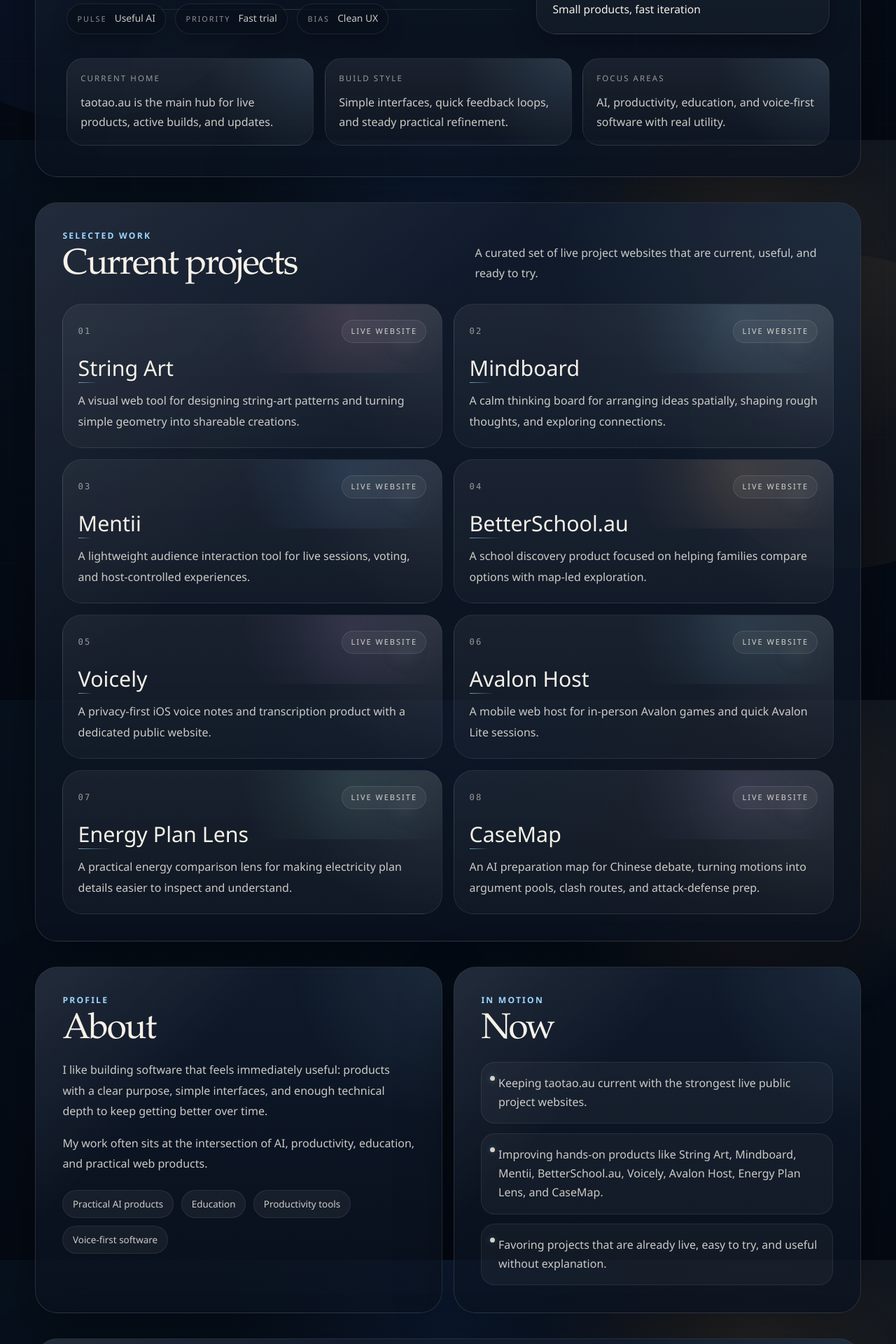
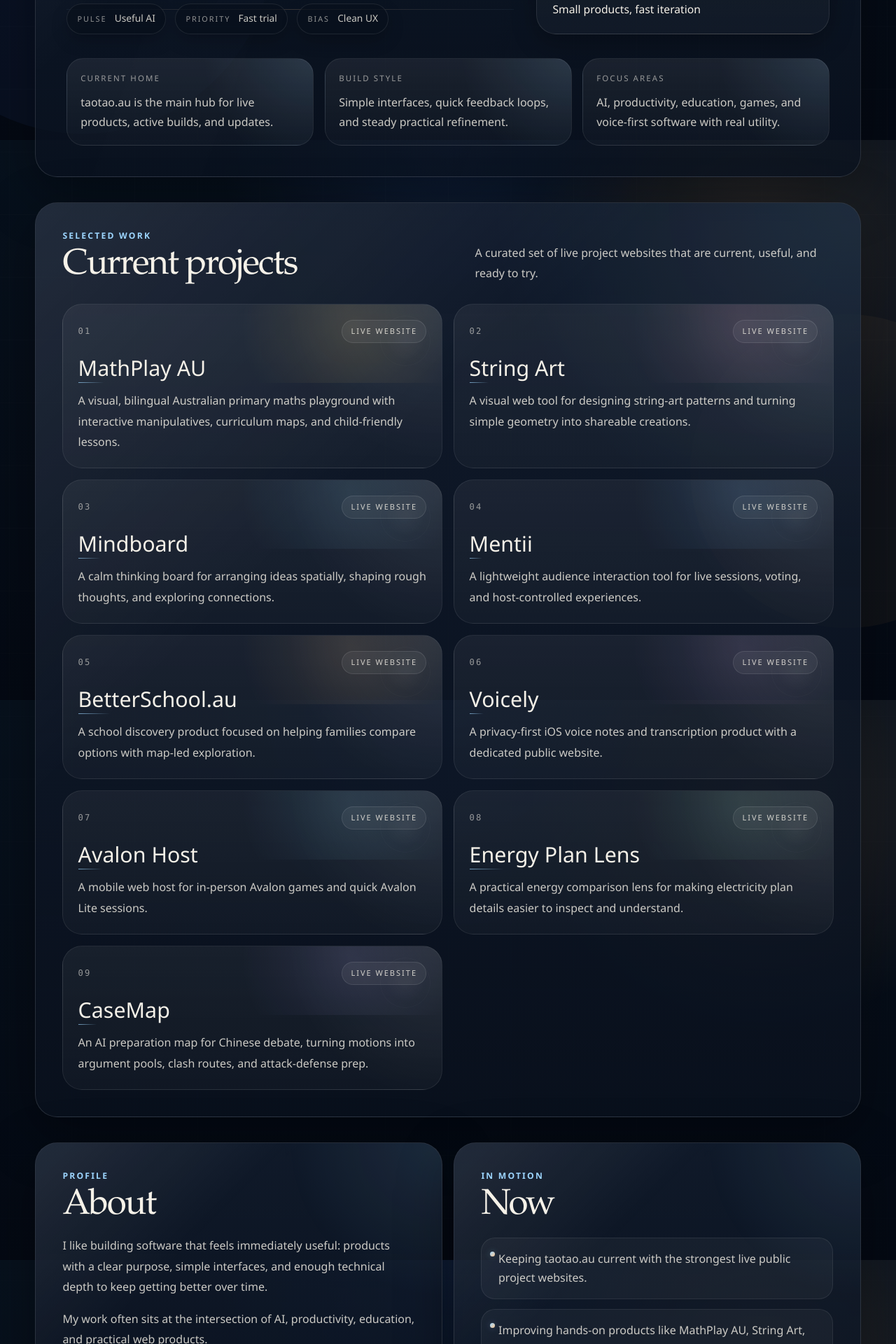
Before and after one commit to hellotaotao/taotao-au, a Next.js app: page / in a window 1280 px wide. Shown: the part 600-2520 px from the top of the page at 70% size. Built offline with nearby package versions, Linux system fonts and the light colour scheme.

Commit message:
feat: add MathPlay AU to portfolio

```diff
--- a/src/app/i18n.ts
+++ b/src/app/i18n.ts
@@ -75,6 +75,15 @@ export function resolveLocale({
 }
 
 const projectsBase = [
+  {
+    name: "MathPlay AU",
+    href: "https://mathplay.taotao.au/",
+    accent: "rgba(255, 211, 102, 0.52)",
+    description: {
+      en: "A visual, bilingual Australian primary maths playground with interactive manipulatives, curriculum maps, and child-friendly lessons.",
+      zh: "一个可视化、双语的澳洲小学数学互动乐园，用教具、课程地图和儿童友好的动态课程帮助学习。",
+    },
+  },
   {
     name: "String Art",
     href: "https://stringart.taotao.au/",
@@ -194,7 +203,7 @@ export const translations = {
       },
       {
         label: "Focus areas",
-        value: "AI, productivity, education, and voice-first software with real utility.",
+        value: "AI, productivity, education, games, and voice-first software with real utility.",
       },
     ],
     motionSignals: [
@@ -219,7 +228,7 @@ export const translations = {
     ],
     nowItems: [
       "Keeping taotao.au current with the strongest live public project websites.",
-      "Improving hands-on products like String Art, Mindboard, Mentii, BetterSchool.au, Voicely, Avalon Host, Energy Plan Lens, and CaseMap.",
+      "Improving hands-on products like MathPlay AU, String Art, Mindboard, Mentii, BetterSchool.au, Voicely, Avalon Host, Energy Plan Lens, and CaseMap.",
       "Favoring projects that are already live, easy to try, and useful without explanation.",
     ],
     hero: {
@@ -307,7 +316,7 @@ export const translations = {
       },
       {
         label: "关注方向",
-        value: "AI、效率、教育，以及真正有用的语音优先软件。",
+        value: "AI、效率、教育、游戏，以及真正有用的语音优先软件。",
       },
     ],
     motionSignals: [
@@ -327,7 +336,7 @@ export const translations = {
     focusAreas: ["实用 AI 产品", "教育", "效率工具", "语音优先软件"],
     nowItems: [
       "持续更新 taotao.au，优先展示最强的线上公开项目。",
-      "改进 String Art、Mindboard、Mentii、BetterSchool.au、Voicely、Avalon Host、Energy Plan Lens 和 CaseMap 等可直接试用的产品。",
+      "改进 MathPlay AU、String Art、Mindboard、Mentii、BetterSchool.au、Voicely、Avalon Host、Energy Plan Lens 和 CaseMap 等可直接试用的产品。",
       "优先展示已经上线、容易试用、并且不用解释也能体现用途的项目。",
     ],
     hero: {
```
Also changed, not shown: 1 other file (tests, documents, lock files or other folders).
